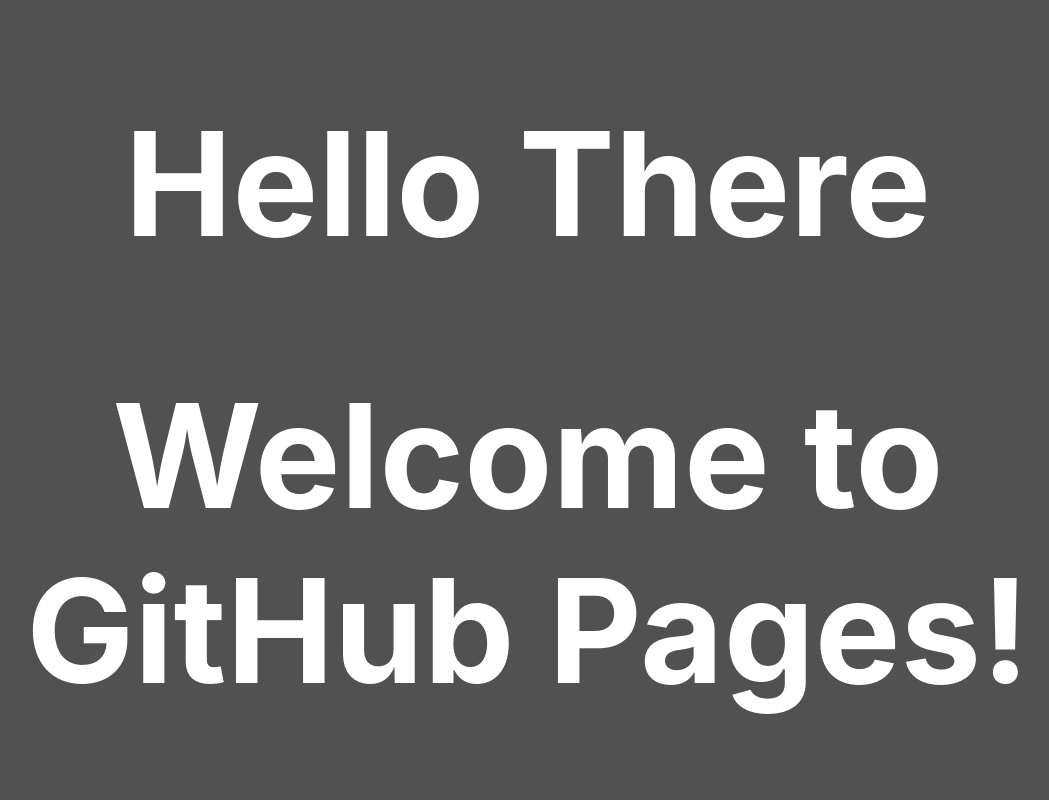
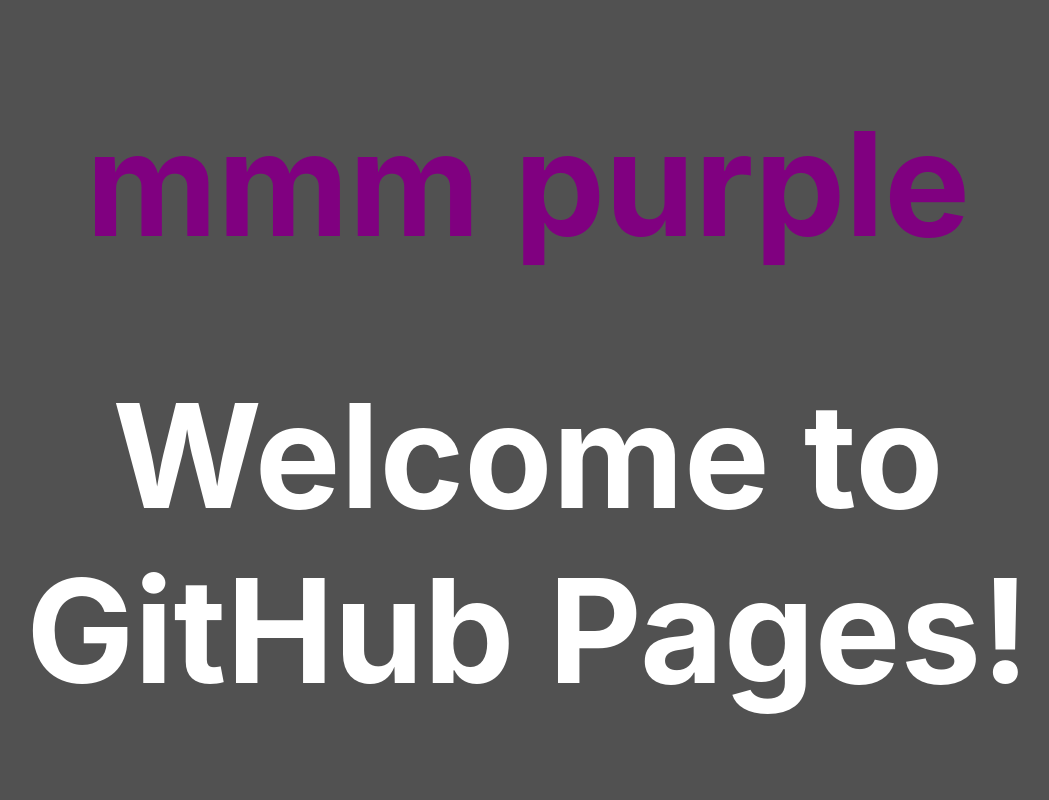
Before and after one commit to sam-leishman/mtechGitDemo.1, a plain HTML site: page index.html in a window 1280 px wide. Shown: the top 800 px of the page, without its empty margins (112-1161 px from the left). Drawn offline with Linux system fonts and the light colour scheme.

Commit message:
mm purple

```diff
--- a/css.css
+++ b/css.css
@@ -70,3 +70,7 @@
     background-color: snow;
     box-shadow: 10px 13px 15px 10px maroon
   }
+
+.purple {
+  color: purple;
+}
--- a/index.html
+++ b/index.html
@@ -11,7 +11,7 @@
 </head>
 
 <body>
-    <h1>Hello There</h1>
+    <h1 class="purple">mmm purple</h1>
     <h1>Welcome to GitHub Pages!</h1>
     <p>This is GitHub Pages, Cohorts pushed up code via Git</p>
     <div><img src="mtech.png"></div>
```
